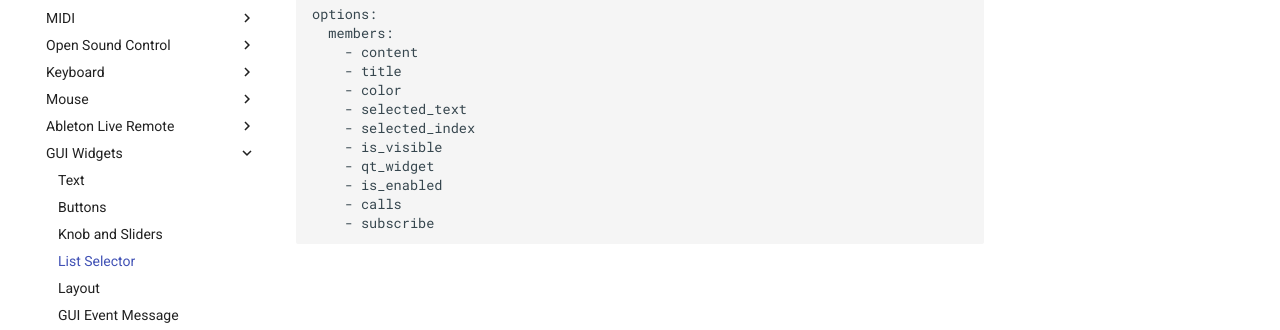
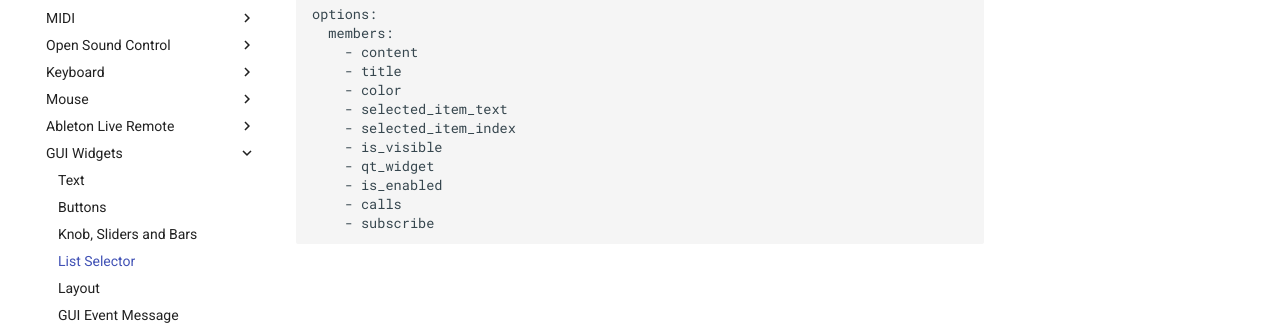
Before and after one commit to Maboroshy/midi-scripter, an MkDocs documentation site: the page built from docs/api/gui_list.md, in a window 1280 px wide. Shown: the part 236-566 px from the top of the page. Built offline with MkDocs 1.6.1 and Material for MkDocs 9.7.7, drawn with Linux system fonts in a browser that asks for light colours; comment, search, counter and statistics services are not loaded.

Commit message:
Updated docs

```diff
--- a/docs/api/gui_list.md
+++ b/docs/api/gui_list.md
@@ -4,8 +4,8 @@
         - content
         - title
         - color
-        - selected_text
-        - selected_index
+        - selected_item_text
+        - selected_item_index
         - is_visible
         - qt_widget
         - is_enabled
--- a/mkdocs.yml
+++ b/mkdocs.yml
@@ -32,7 +32,7 @@ nav:
         - GUI Widgets:
             - Text: api/gui_text.md
             - Buttons: api/gui_buttons.md
-            - Knob and Sliders: api/gui_sliders.md
+            - Knob, Sliders and Bars: api/gui_sliders.md
             - List Selector: api/gui_list.md
             - Layout: api/gui_layout.md
             - GUI Event Message: api/gui_msg.md
```
Also changed, not shown: docs/api/gui_buttons.md (+4 -4 lines).
